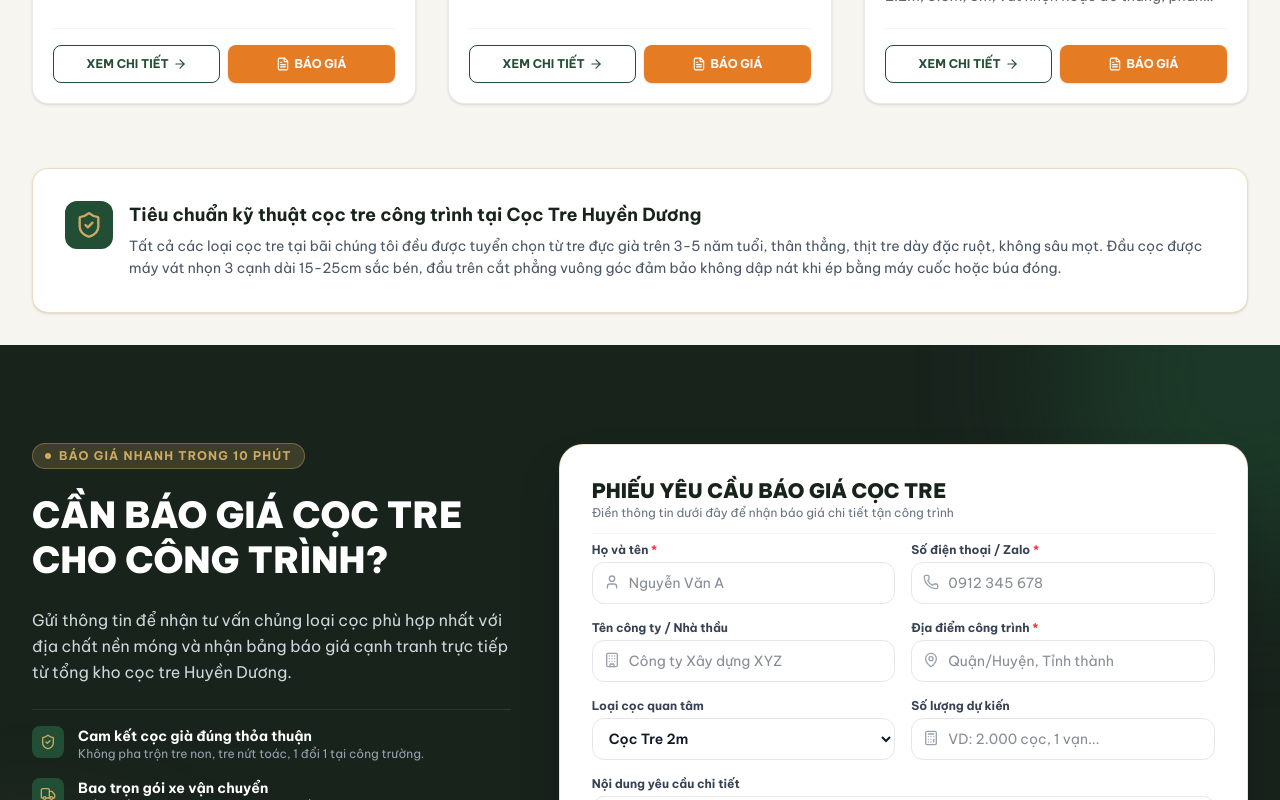
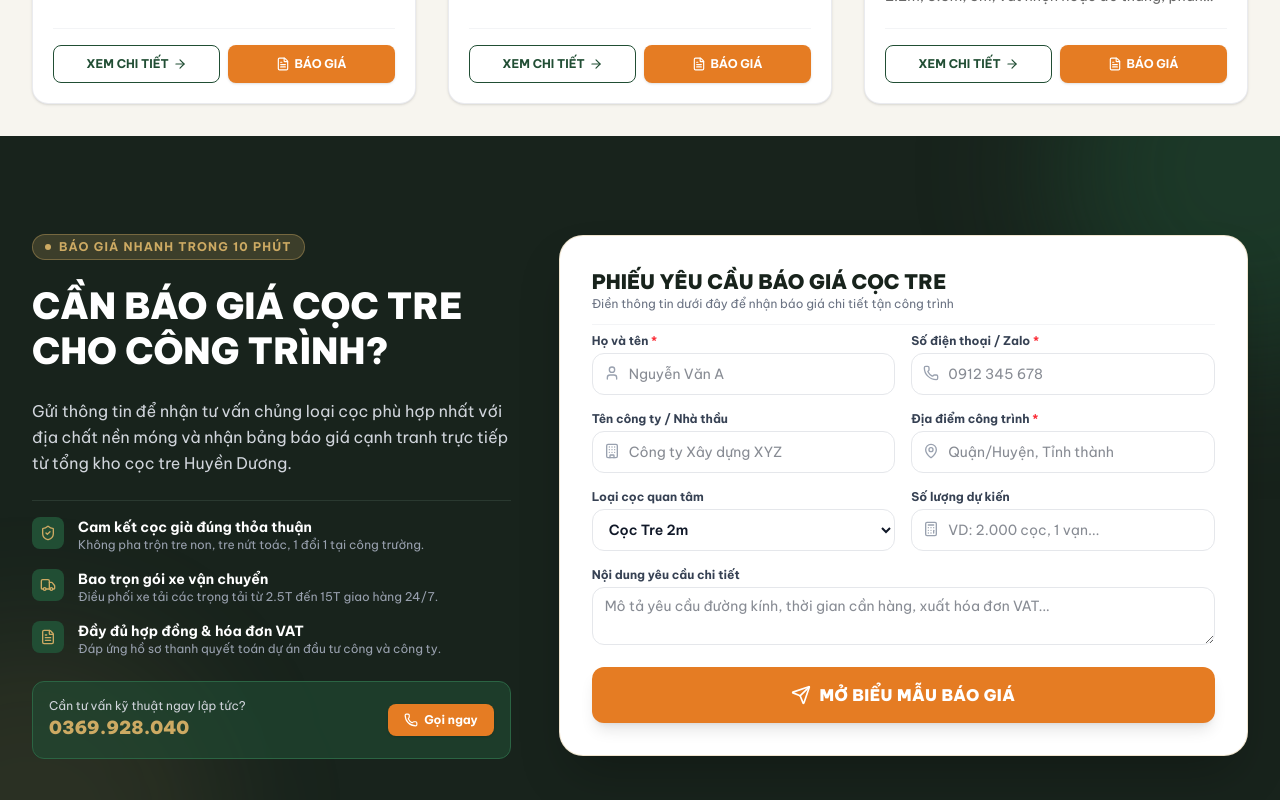
Before and after one commit to tgiahuy/coctre, a Next.js app in the folder frontend/: page /san-pham in a window 1280 px wide. Shown: the part 1614-2414 px from the top of the page. Built offline with nearby package versions, Linux system fonts and the light colour scheme.

Commit message:
fix(ui): xoa the tieu chuan ky thuat coc tre o trang san pham

```diff
--- a/frontend/src/app/san-pham/page.tsx
+++ b/frontend/src/app/san-pham/page.tsx
@@ -1,7 +1,7 @@
 "use client";
 
 import React, { useState, useMemo } from "react";
-import { Search, Filter, ShieldCheck, HelpCircle } from "lucide-react";
+import { Search, Filter, HelpCircle } from "lucide-react";
 import Breadcrumb from "@/components/common/Breadcrumb";
 import ProductCard from "@/components/common/ProductCard";
 import QuoteFormSection from "@/components/common/QuoteFormSection";
@@ -153,23 +153,6 @@ export default function ProductsPage() {
             </div>
           )}
         </div>
-
-        {/* TECHNICAL NOTE BOX */}
-        <div className="mt-16 bg-white p-6 sm:p-8 rounded-2xl border border-[#CDAA63]/40 shadow-sm">
-          <div className="flex items-start gap-4">
-            <div className="w-12 h-12 rounded-xl bg-[#214E34] text-[#CDAA63] flex items-center justify-center shrink-0">
-              <ShieldCheck className="w-7 h-7" />
-            </div>
-            <div>
-              <h3 className="text-lg font-bold text-[#18231C]">
-                Tiêu chuẩn kỹ thuật cọc tre công trình tại Cọc Tre Huyền Dương
-              </h3>
-              <p className="text-xs sm:text-sm text-gray-600 mt-1.5 leading-relaxed">
-                Tất cả các loại cọc tre tại bãi chúng tôi đều được tuyển chọn từ tre đực già trên 3-5 năm tuổi, thân thẳng, thịt tre dày đặc ruột, không sâu mọt. Đầu cọc được máy vát nhọn 3 cạnh dài 15-25cm sắc bén, đầu trên cắt phẳng vuông góc đảm bảo không dập nát khi ép bằng máy cuốc hoặc búa đóng.
-              </p>
-            </div>
-          </div>
-        </div>
       </div>
 
       {/* CTA SECTION */}
```
